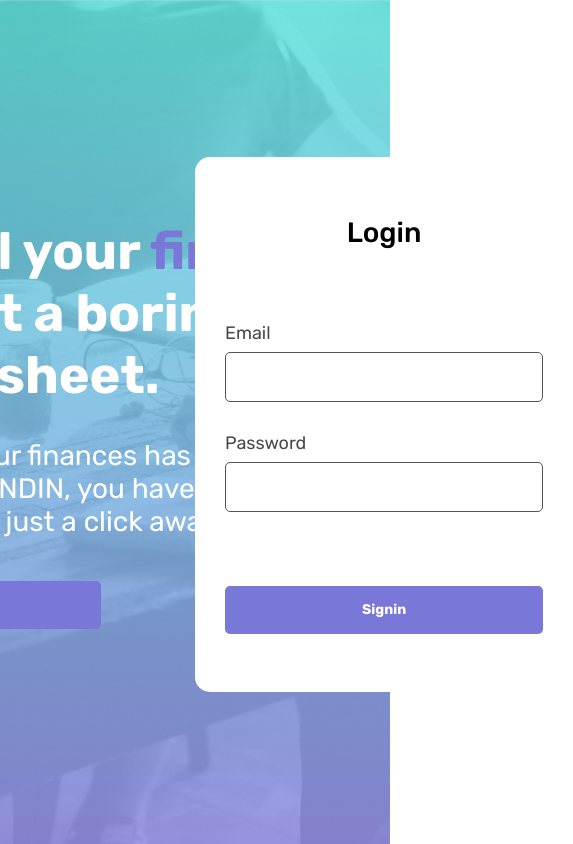
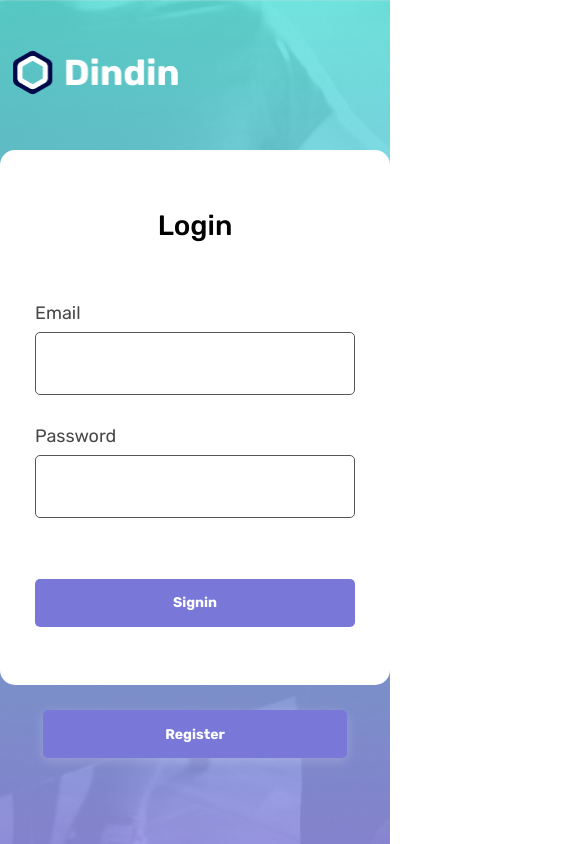
Before and after one commit to rafawessling/dindin_project, a React (Vite) app: page / in a window 390 px wide. Shown: the whole page, 573 px wide, since content can reach past the window. Built offline with nearby package versions, Linux system fonts and the light colour scheme.

Commit message:
feat: Added responsive layout to SignIn page

```diff
--- a/src/components/Button/Button.css
+++ b/src/components/Button/Button.css
@@ -1,11 +1,11 @@
 .btn-redirect,
 .btn-add-transaction,
 .btn-login-register {
-    height: 48px;
+    height: 4.8rem;
 
     font-family: var(--primary-font);
     text-align: center;
-    font-size: 14px;
+    font-size: 1.4rem;
     font-weight: 700;
 
     color: #fff;
@@ -16,15 +16,15 @@
 }
 
 .btn-redirect {
-    width: 284px;
+    width: 28.4rem;
 }
 
 .btn-add-transaction {
-    width: 236px;
+    width: 23.6rem;
 }
 
 .btn-login-register {
-    width: 449px;
+    width: 44.9rem;
 }
 
 .btn-redirect:is(:hover, :focus),
@@ -32,6 +32,12 @@
     opacity: 0.8;
 }
 
+@media (max-width: 1000px) {
+    .btn-login {
+        width: 100%;
+    }
+}
+
 @media (max-width: 580px) {
     .btn-login-register {
         width: 100%;
--- a/src/components/FormLogin/FormLogin.jsx
+++ b/src/components/FormLogin/FormLogin.jsx
@@ -76,7 +76,7 @@ function FormLogin() {
                     {formErrors.token && <p className="error">{formErrors.token}</p>}
                 </div>
             </section>
-            <Button type="submit" className="btn-login-register">
+            <Button type="submit" className="btn-login-register btn-login">
                 Signin
             </Button>
         </form>
--- a/src/pages/Register/Register.css
+++ b/src/pages/Register/Register.css
@@ -34,9 +34,3 @@
         margin-left: 1rem;
     }
 }
-
-@media (max-width: 390px) {
-    .container-register {
-        padding-top: 3rem;
-    }
-}
--- a/src/pages/SignIn/SignIn.css
+++ b/src/pages/SignIn/SignIn.css
@@ -2,9 +2,9 @@
     display: flex;
     justify-content: center;
 
-    width: 100vw;
+    max-width: 100vw;
     height: 100vh;
-    padding-top: 50px;
+    padding-top: 5rem;
 
     background: url(../../assets/background.png) no-repeat center / cover;
 }
@@ -13,11 +13,11 @@
     display: flex;
     flex-direction: column;
 
-    width: 1440px;
+    width: 75%;
 }
 
 .logo {
-    width: 170px;
+    width: 17rem;
     align-self: flex-start;
 }
 
@@ -27,8 +27,8 @@
     justify-content: space-between;
     flex-grow: 1;
 
-    width: 100%;
-    margin-bottom: 100px;
+    max-width: 100%;
+    margin-bottom: 10rem;
 }
 
 .container-texts {
@@ -36,10 +36,10 @@
 }
 
 .container-texts h2 {
-    width: 615px;
+    max-width: 61.5rem;
 
     font-family: var(--primary-font);
-    font-size: 52px;
+    font-size: 5.2rem;
     font-weight: 700;
 
     color: #fff;
@@ -50,16 +50,105 @@
 }
 
 .container-texts p {
-    width: 600px;
-    margin: 33px 0 43px 0;
+    max-width: 60rem;
+    margin: 3.3rem 0 4.3rem 0;
 
     font-family: var(--primary-font);
-    font-size: 28px;
+    font-size: 2.8rem;
     font-weight: 400;
 
     color: #fff;
 }
 
 .form-login {
-    width: 50%;
+    max-width: 51.3rem;
 }
+
+.btn-down {
+    display: none;
+}
+
+@media (max-width: 1480px) {
+    .container-main-signin {
+        width: 85%;
+    }
+
+    .container-texts {
+        margin-right: 3rem;
+    }
+}
+
+@media (max-width: 980px) {
+    .container-main-signin {
+        width: 90vw;
+        align-items: center;
+    }
+
+    .container-section {
+        width: 100%;
+    }
+
+    .form-login {
+        width: 100%;
+    }
+}
+
+@media (max-width: 815px) {
+    .container-main-signin {
+        width: 100vw;
+    }
+
+    .logo {
+        margin-left: 10%;
+    }
+
+    .container-section {
+        flex-direction: column;
+        justify-content: center;
+        gap: 2.5rem;
+
+        width: 100%;
+    }
+
+    .container-texts {
+        width: 75%;
+        margin-top: 2rem;
+    }
+
+    .container-texts h2 {
+        font-size: 4.33rem;
+    }
+
+    .container-texts p {
+        display: none;
+    }
+
+    .btn-left {
+        display: none;
+    }
+
+    .btn-down {
+        display: block;
+        box-shadow: rgba(255, 255, 255, 0.2) 0px 3px 12px 0px;
+    }
+}
+
+@media (max-width: 580px) {
+    .container-main-signin {
+        width: 100vw;
+    }
+
+    .container-section {
+        justify-content: space-evenly;
+    }
+
+    .container-texts h2 {
+        display: none;
+    }
+}
+
+@media (max-width: 390px) {
+    .btn-down {
+        width: 78vw;
+    }
+}
--- a/src/pages/SignIn/SingIn.jsx
+++ b/src/pages/SignIn/SingIn.jsx
@@ -24,12 +24,17 @@ function SignIn() {
                             place and just a click away.
                         </p>
                         <Link to="/register">
-                            <Button type="button" className="btn-redirect">
+                            <Button type="button" className="btn-redirect btn-left">
                                 Register
                             </Button>
                         </Link>
                     </div>
                     <FormLogin className="form-login" />
+                    <Link to="/register">
+                        <Button type="button" className="btn-redirect btn-down">
+                            Register
+                        </Button>
+                    </Link>
                 </section>
             </section>
         </main>
--- a/src/styles/Register-LoginForm.css
+++ b/src/styles/Register-LoginForm.css
@@ -5,8 +5,8 @@
     align-items: center;
     justify-content: space-evenly;
 
-    max-width: 51.3rem;
-    padding: 0 5rem;
+    width: 51.3rem;
+    padding: 0 3.5rem;
 
     background-color: #fff;
 }
@@ -68,12 +68,24 @@
     border-radius: 5px;
 }
 
+@media (max-width: 980px) {
+    .container-form-login {
+        align-items: center;
+        width: 50%;
+    }
+}
+
+@media (max-width: 815px) {
+    .container-form-login {
+        width: 80%;
+    }
+}
+
 @media (max-width: 580px) {
     .container-form-login,
     .container-form-register {
         align-items: center;
         width: 100%;
-        padding: 0 3rem;
     }
 
     .inputs-login-content,
@@ -95,7 +107,4 @@
     .container-form-register {
         border-radius: 15px;
     }
-    .container-input input {
-        height: 5rem;
-    }
 }
```
